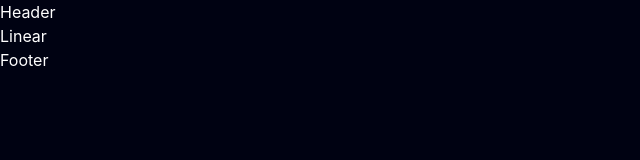
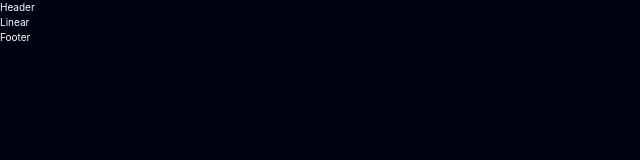
Before and after one commit to Tez-cyber/linear-clone, a Next.js app: page / in a window 1280 px wide. Shown: the top 160 px of the page, without its empty margins (0-640 px from the left). Built offline with nearby package versions, Linux system fonts and the light colour scheme.

Commit message:
Added font-size to html

```diff
--- a/app/globals.css
+++ b/app/globals.css
@@ -4,6 +4,7 @@
 
 @layer base {
   html {
-    @apply bg-background font-sans text-white
+    @apply bg-background font-sans text-white;
+    font-size: 62.5%;
   }
 }
```
